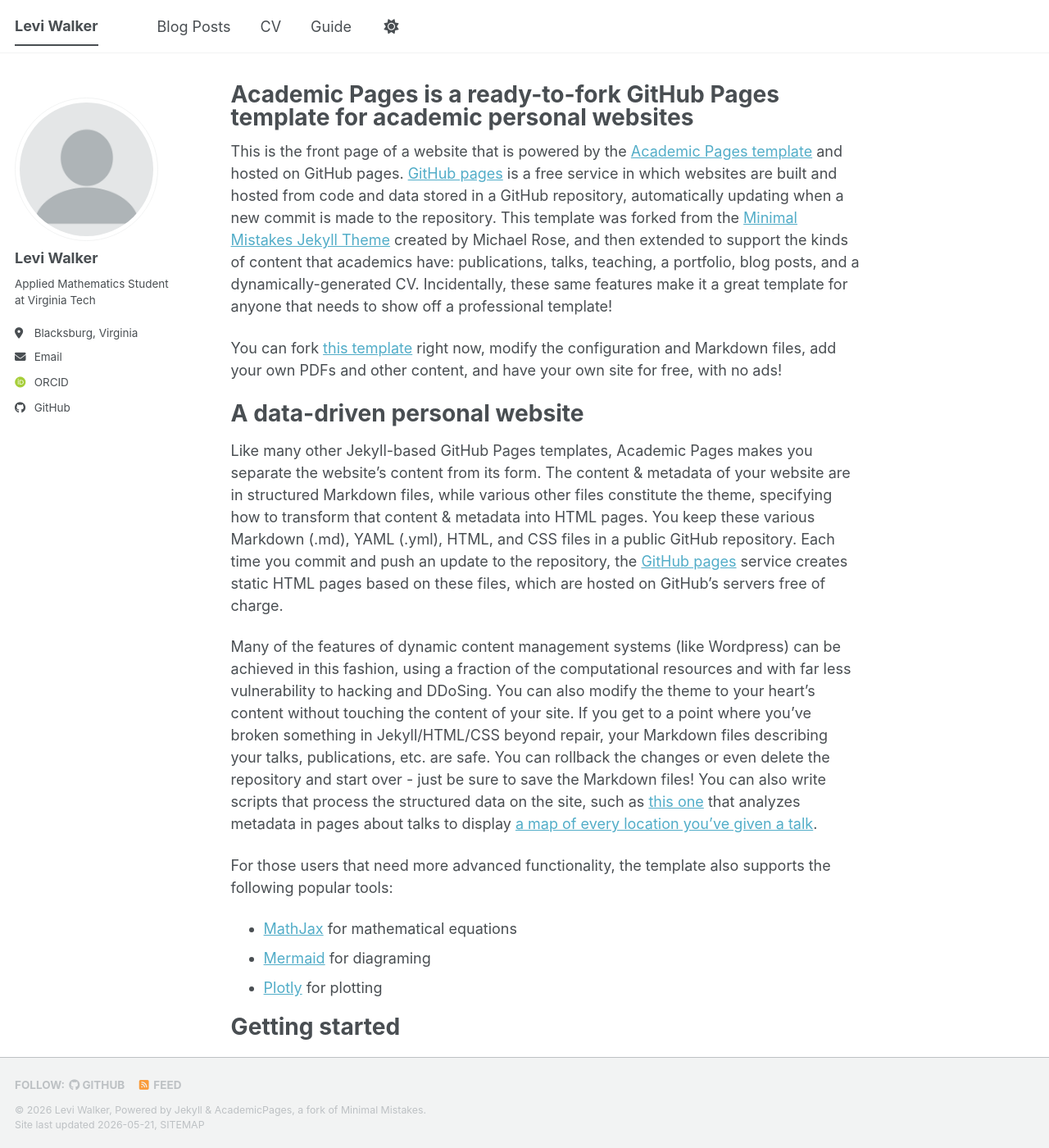
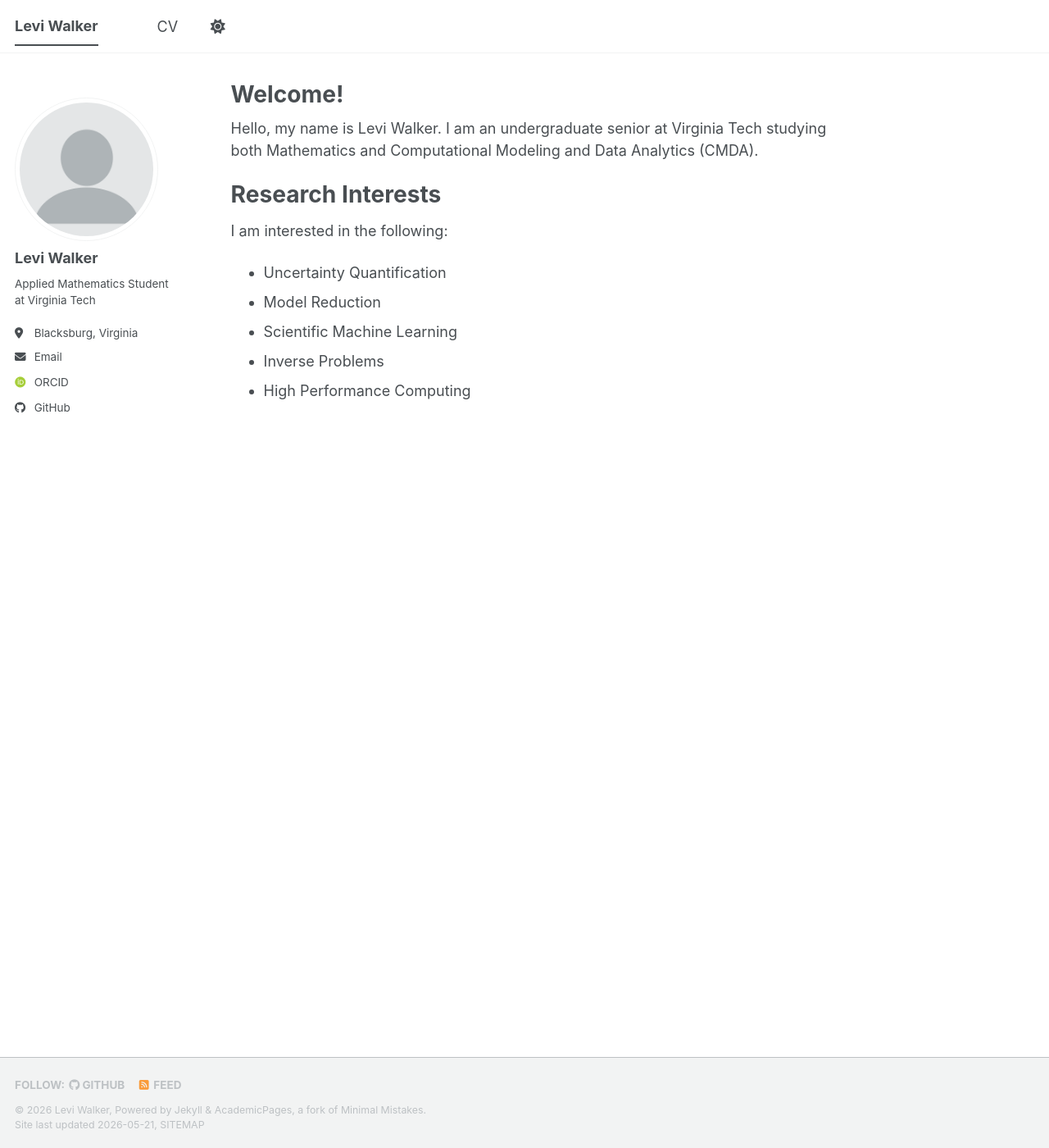
Before and after one commit to LeviWalker/leviwalker.github.io, a Jekyll site: the page built from _pages/about.md, in a window 1280 px wide and 1400 px high. Shown: the whole window at 82% size. Built offline with Jekyll 4.4.1, drawn with Linux system fonts in a browser that asks for light colours; some web fonts are replaced; a script bundle is joined from its source files by our own code; library files that are not in the unit come from our copies; some of the changed text lies outside the part shown.

Commit message:
initial about me

```diff
--- a/_pages/about.md
+++ b/_pages/about.md
@@ -1,13 +1,26 @@
 ---
 permalink: /
-title: "Academic Pages is a ready-to-fork GitHub Pages template for academic personal websites"
+title: "Welcome!"
 author_profile: true
 redirect_from:
   - /about/
   - /about.html
 ---
 
-This is the front page of a website that is powered by the [Academic Pages template](https://github.com/academicpages/academicpages.github.io) and hosted on GitHub pages. [GitHub pages](https://pages.github.com) is a free service in which websites are built and hosted from code and data stored in a GitHub repository, automatically updating when a new commit is made to the repository. This template was forked from the [Minimal Mistakes Jekyll Theme](https://mmistakes.github.io/minimal-mistakes/) created by Michael Rose, and then extended to support the kinds of content that academics have: publications, talks, teaching, a portfolio, blog posts, and a dynamically-generated CV. Incidentally, these same features make it a great template for anyone that needs to show off a professional template!
+Hello, my name is Levi Walker. I am an undergraduate senior at Virginia Tech
+studying both Mathematics and Computational Modeling and Data Analytics (CMDA).
+
+Research Interests
+====
+
+I am interested in the following:
+ - Uncertainty Quantification
+ - Model Reduction
+ - Scientific Machine Learning
+ - Inverse Problems
+ - High Performance Computing
+
+<!-- This is the front page of a website that is powered by the [Academic Pages template](https://github.com/academicpages/academicpages.github.io) and hosted on GitHub pages. [GitHub pages](https://pages.github.com) is a free service in which websites are built and hosted from code and data stored in a GitHub repository, automatically updating when a new commit is made to the repository. This template was forked from the [Minimal Mistakes Jekyll Theme](https://mmistakes.github.io/minimal-mistakes/) created by Michael Rose, and then extended to support the kinds of content that academics have: publications, talks, teaching, a portfolio, blog posts, and a dynamically-generated CV. Incidentally, these same features make it a great template for anyone that needs to show off a professional template!
 
  You can fork [this template](https://github.com/academicpages/academicpages.github.io) right now, modify the configuration and Markdown files, add your own PDFs and other content, and have your own site for free, with no ads!
 
@@ -53,4 +66,4 @@ Example: editing a Markdown file for a talk
 
 For more info
 ------
-More info about configuring Academic Pages can be found in [the guide](https://academicpages.github.io/markdown/), the [growing wiki](https://github.com/academicpages/academicpages.github.io/wiki), and you can always [ask a question on GitHub](https://github.com/academicpages/academicpages.github.io/discussions). The [guides for the Minimal Mistakes theme](https://mmistakes.github.io/minimal-mistakes/docs/configuration/) (which this theme was forked from) might also be helpful.
+More info about configuring Academic Pages can be found in [the guide](https://academicpages.github.io/markdown/), the [growing wiki](https://github.com/academicpages/academicpages.github.io/wiki), and you can always [ask a question on GitHub](https://github.com/academicpages/academicpages.github.io/discussions). The [guides for the Minimal Mistakes theme](https://mmistakes.github.io/minimal-mistakes/docs/configuration/) (which this theme was forked from) might also be helpful. -->
--- a/_pages/cv.md
+++ b/_pages/cv.md
@@ -11,11 +11,10 @@ redirect_from:
 
 Education
 ======
-* Ph.D in Version Control Theory, GitHub University, 2018 (expected)
-* M.S. in Jekyll, GitHub University, 2014
-* B.S. in GitHub, GitHub University, 2012
+* B.S. in Mathematics, Virginia Tech, 2026
+* B.S. in Computational Modeling and Data Analytics, Virginia Tech, 2026
 
-Work experience
+<!-- Work experience
 ======
 * Spring 2024: Academic Pages Collaborator
   * GitHub University
@@ -30,35 +29,35 @@ Work experience
 * Summer 2015: Research Assistant
   * GitHub University
   * Duties included: Tagging issues
-  * Supervisor: Professor Git
+  * Supervisor: Professor Git -->
 
-Skills
+<!-- Skills
 ======
 * Skill 1
 * Skill 2
   * Sub-skill 2.1
   * Sub-skill 2.2
   * Sub-skill 2.3
-* Skill 3
+* Skill 3 -->
 
-Publications
+<!-- Publications
 ======
   <ul>{% for post in site.publications reversed %}
     {% include archive-single-cv.html %}
-  {% endfor %}</ul>
+  {% endfor %}</ul> -->
 
-Talks
+<!-- Talks
 ======
   <ul>{% for post in site.talks reversed %}
     {% include archive-single-talk-cv.html  %}
-  {% endfor %}</ul>
+  {% endfor %}</ul> -->
 
-Teaching
+<!-- Teaching
 ======
   <ul>{% for post in site.teaching reversed %}
     {% include archive-single-cv.html %}
-  {% endfor %}</ul>
+  {% endfor %}</ul> -->
 
-Service and leadership
+<!-- Service and leadership
 ======
-* Currently signed in to 43 different slack teams
+* Currently signed in to 43 different slack teams -->
```
Also changed, not shown: _data/navigation.yml (+4 -4 lines).
